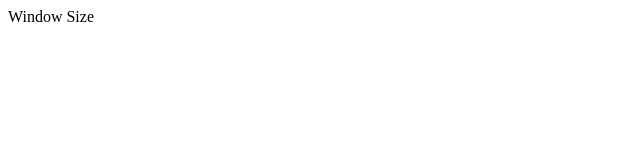
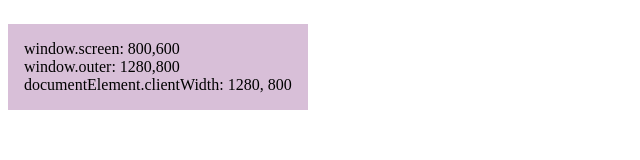
Before and after one commit to ellachoy/101_js_review, a plain HTML site: page window.size.html in a window 1280 px wide. Shown: the whole page, without its empty margins (0-640 px from the left). Drawn offline with Linux system fonts and the light colour scheme.

Commit message:
widowsizeinBrowser

```diff
--- a/window.size.html
+++ b/window.size.html
@@ -1,12 +1,49 @@
 <!DOCTYPE html>
 <html lang="en">
+
 <head>
     <meta charset="UTF-8">
     <meta http-equiv="X-UA-Compatible" content="IE=edge">
     <meta name="viewport" content="width=device-width, initial-scale=1.0">
     <title>window size</title>
 </head>
+<style>
+    .tag {
+        display: inline-block;
+        background-color: thistle;
+        padding: 16px;
+        margin-top: 16px;
+    }
+</style>
+
 <body>
     <div class="tag">Window Size</div>
+    <script>
+      const tag= document.querySelector('.tag');
+      function updateTag(){
+         tag.innerHTML =`
+            window.screen: ${window.screen.width},${window.screen.height}<br/>
+            window.outer: ${window.outerWidth},${window.outerHeight}<br/>
+            documentElement.clientWidth: ${document.documentElement.clientWidth},
+                    ${document.documentElement.clientHeight}
+            `;
+      }
+      window.addEventListener('resize',()=>{
+          console.log('resize');
+          updateTag()
+      });
+      updateTag();
+
+    // window.addEventListener("resize", ()=>{
+        // tag.innerHTML =`
+        // window.screen: ${window.screen.width},${window.screen.height}<br/>
+        // window.outer: ${window.outerWidth},${window.outerHeight}<br/>
+        // documentElement.clientWidth: ${document.documentElement.clientWidth},
+        // ${document.documentElement.clientHeight}
+        // `;
+        //
+    // });
+    </script>
 </body>
+
 </html>
```
Also changed, not shown: window.size.js (deleted).
